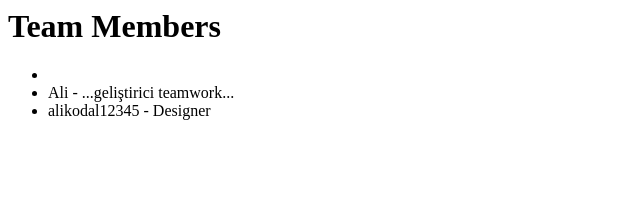
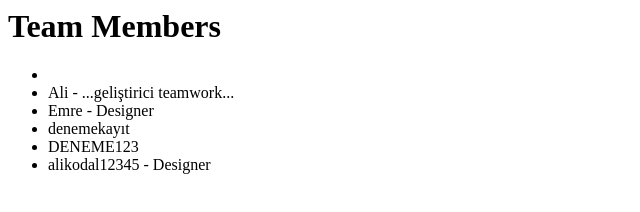
Before and after one commit to Alikodal1/teamwork, a plain HTML site: page team.html in a window 1280 px wide. Shown: the whole page, without its empty margins (0-640 px from the left). Drawn offline with Linux system fonts and the light colour scheme.

Commit message:
Change emre title123 (#4)

```diff
--- a/team.html
+++ b/team.html
@@ -11,6 +11,9 @@
 <ul>
 <li>
 <li>Ali -  ...geliştirici teamwork...</li>
+<li>Emre - Designer</li>
+<li>denemekayıt</li>
+<li>DENEME123</li>
 <li>alikodal12345 - Designer</li>
 </ul>
 
```
